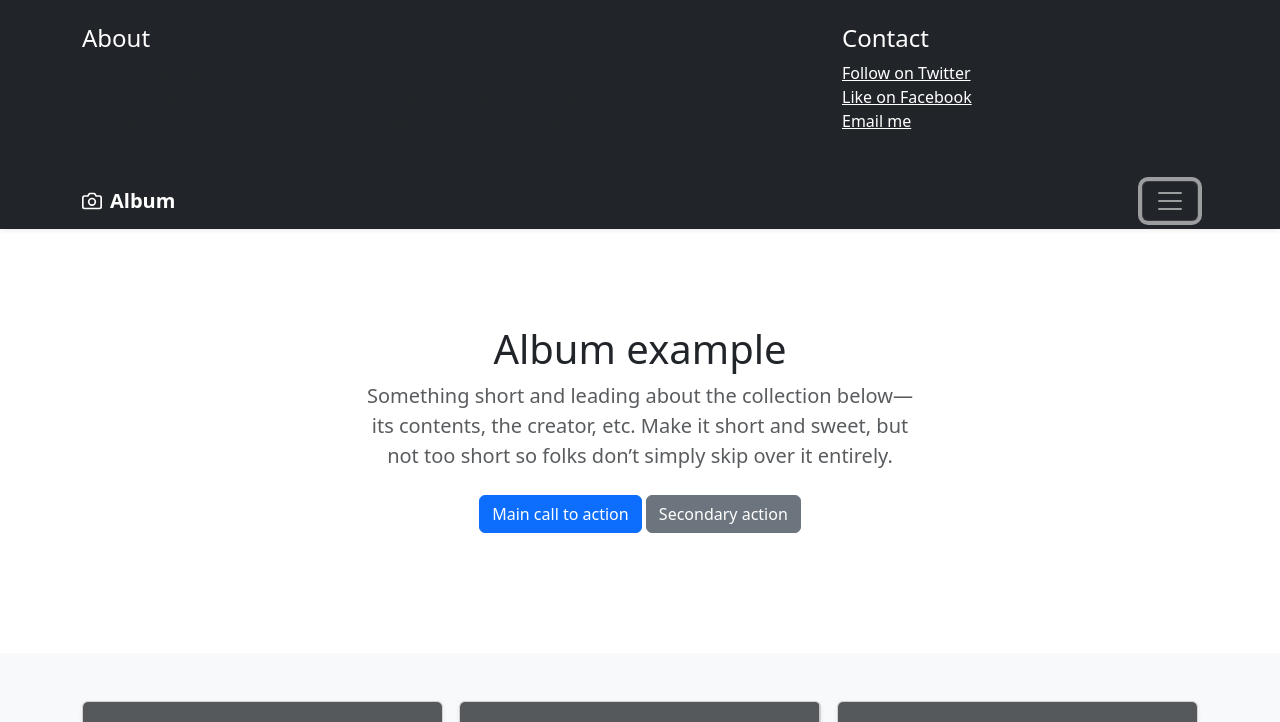
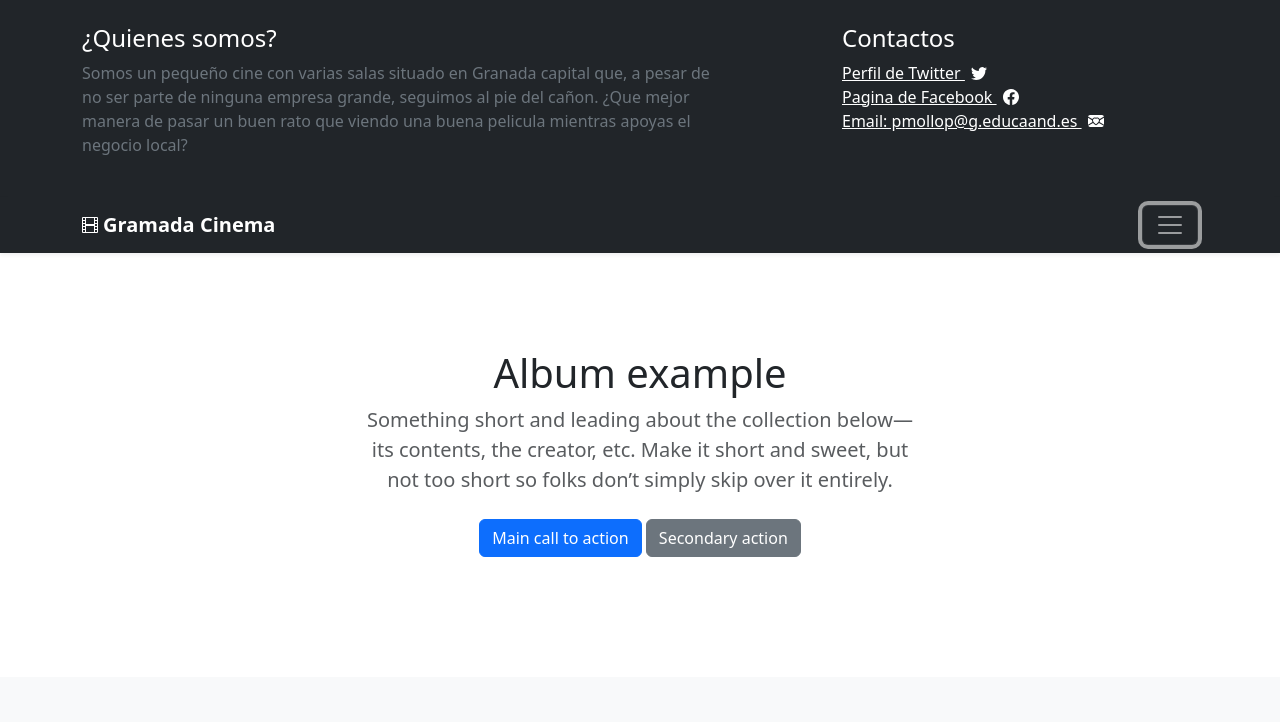
Before and after one commit to firex20/PaginaWebServicios, a website: page index.html in a window 1280 px wide. Both pictures are taken after a click on the button "Toggle navigation". Shown: the top 722 px of the page. Drawn offline with Linux system fonts and the light colour scheme.

Commit message:
navbar personalizada

```diff
--- a/css/index.css
+++ b/css/index.css
@@ -1,4 +1,5 @@
-.bd-placeholder-img {
+/* CSS del template original */
+  .bd-placeholder-img {
     font-size: 1.125rem;
     text-anchor: middle;
     -webkit-user-select: none;
@@ -48,3 +49,16 @@
     white-space: nowrap;
     -webkit-overflow-scrolling: touch;
   }
+
+/* CSS personalizado */
+  .gray-text {
+    color: gray;
+  }
+
+  .link-icon {
+    margin-left: 6px;
+  }
+
+  #nav-icon {
+    margin-right: 5px;
+  }
--- a/index.html
+++ b/index.html
@@ -30,20 +30,37 @@
     <div class="container">
       <div class="row">
         <div class="col-sm-8 col-md-7 py-4">
-          <h4 class="text-white">About</h4>
-          <p class="text-muted">
-            Add some information about the album
-            below, the author, or any other background context. Make it a few
-            sentences long so folks can pick up some informative tidbits. Then, link
-            them off to some social networking sites or contact information.
+          <h4 class="text-white">¿Quienes somos?</h4>
+          <p class="text-secondary">
+            Somos un pequeño cine con varias salas situado en Granada capital que, a pesar de no ser parte de ninguna empresa grande, seguimos al pie del cañon.
+            ¿Que mejor manera de pasar un buen rato que viendo una buena pelicula mientras apoyas el negocio local?
           </p>
         </div>
         <div class="col-sm-4 offset-md-1 py-4">
-          <h4 class="text-white">Contact</h4>
+          <h4 class="text-white">Contactos</h4>
           <ul class="list-unstyled">
-            <li><a href="#" class="text-white">Follow on Twitter</a></li>
-            <li><a href="#" class="text-white">Like on Facebook</a></li>
-            <li><a href="#" class="text-white">Email me</a></li>
+            <li>
+              <a href="https://www.youtube.com/watch?v=dQw4w9WgXcQ" target="_blank" class="text-white">Perfil de Twitter
+                <svg xmlns="http://www.w3.org/2000/svg" width="16" height="16" fill="currentColor" class="bi bi-twitter link-icon" viewBox="0 0 16 16">
+                <path d="M5.026 15c6.038 0 9.341-5.003 9.341-9.334 0-.14 0-.282-.006-.422A6.685 6.685 0 0 0 16 3.542a6.658 6.658 0 0 1-1.889.518 3.301 3.301 0 0 0 1.447-1.817 6.533 6.533 0 0 1-2.087.793A3.286 3.286 0 0 0 7.875 6.03a9.325 9.325 0 0 1-6.767-3.429 3.289 3.289 0 0 0 1.018 4.382A3.323 3.323 0 0 1 .64 6.575v.045a3.288 3.288 0 0 0 2.632 3.218 3.203 3.203 0 0 1-.865.115 3.23 3.23 0 0 1-.614-.057 3.283 3.283 0 0 0 3.067 2.277A6.588 6.588 0 0 1 .78 13.58a6.32 6.32 0 0 1-.78-.045A9.344 9.344 0 0 0 5.026 15z"/>
+                </svg>
+              </a>
+            </li>
+            <li>
+              <a href="https://www.youtube.com/watch?v=dQw4w9WgXcQ" target="_blank" class="text-white">Pagina de Facebook
+                <svg xmlns="http://www.w3.org/2000/svg" width="16" height="16" fill="currentColor" class="bi bi-facebook link-icon" viewBox="0 0 16 16">
+                  <path d="M16 8.049c0-4.446-3.582-8.05-8-8.05C3.58 0-.002 3.603-.002 8.05c0 4.017 2.926 7.347 6.75 7.951v-5.625h-2.03V8.05H6.75V6.275c0-2.017 1.195-3.131 3.022-3.131.876 0 1.791.157 1.791.157v1.98h-1.009c-.993 0-1.303.621-1.303 1.258v1.51h2.218l-.354 2.326H9.25V16c3.824-.604 6.75-3.934 6.75-7.951z"/>
+                </svg>
+              </a>
+            </li>
+            <li>
+              <a href="#" class="text-white">Email: pmollop@g.educaand.es
+                <svg xmlns="http://www.w3.org/2000/svg" width="16" height="16" fill="currentColor" class="bi bi-envelope-heart-fill link-icon" viewBox="0 0 16 16">
+                  <path d="M.05 3.555A2 2 0 0 1 2 2h12a2 2 0 0 1 1.95 1.555l-4.2 2.568a2.785 2.785 0 0 0-.051-.105c-.666-1.3-2.363-1.917-3.699-1.25-1.336-.667-3.033-.05-3.699 1.25l-.05.105L.05 3.555ZM11.584 8.91a4.694 4.694 0 0 1-.073.139L16 11.8V4.697l-4.003 2.447c.027.562-.107 1.163-.413 1.767Zm-4.135 3.05c-1.048-.693-1.84-1.39-2.398-2.082L.19 12.856A2 2 0 0 0 2 14h12a2 2 0 0 0 1.808-1.144L10.95 9.878c-.559.692-1.35 1.389-2.398 2.081L8 12.324l-.551-.365ZM4.416 8.91c-.306-.603-.44-1.204-.413-1.766L0 4.697v7.104l4.49-2.752a4.742 4.742 0 0 1-.074-.138Z"/>
+                  <path d="M8 5.993c1.664-1.711 5.825 1.283 0 5.132-5.825-3.85-1.664-6.843 0-5.132Z"/>
+                </svg>
+              </a>
+            </li>
           </ul>
         </div>
       </div>
@@ -52,8 +69,10 @@
   <div class="navbar navbar-dark bg-dark shadow-sm">
     <div class="container">
       <a href="#" class="navbar-brand d-flex align-items-center">
-        <svg xmlns="http://www.w3.org/2000/svg" width="20" height="20" fill="none" stroke="currentColor" stroke-linecap="round" stroke-linejoin="round" stroke-width="2" aria-hidden="true" class="me-2" viewBox="0 0 24 24"><path d="M23 19a2 2 0 0 1-2 2H3a2 2 0 0 1-2-2V8a2 2 0 0 1 2-2h4l2-3h6l2 3h4a2 2 0 0 1 2 2z"></path><circle cx="12" cy="13" r="4"></circle></svg>
-        <strong>Album</strong>
+        <svg xmlns="http://www.w3.org/2000/svg" width="16" height="16" fill="currentColor" class="bi bi-film" viewBox="0 0 16 16" id="nav-icon">
+          <path d="M0 1a1 1 0 0 1 1-1h14a1 1 0 0 1 1 1v14a1 1 0 0 1-1 1H1a1 1 0 0 1-1-1V1zm4 0v6h8V1H4zm8 8H4v6h8V9zM1 1v2h2V1H1zm2 3H1v2h2V4zM1 7v2h2V7H1zm2 3H1v2h2v-2zm-2 3v2h2v-2H1zM15 1h-2v2h2V1zm-2 3v2h2V4h-2zm2 3h-2v2h2V7zm-2 3v2h2v-2h-2zm2 3h-2v2h2v-2z"/>
+        </svg>
+        <strong>Gramada Cinema</strong>
       </a>
       <button class="navbar-toggler collapsed" type="button" data-bs-toggle="collapse" data-bs-target="#navbarHeader" aria-controls="navbarHeader" aria-expanded="false" aria-label="Toggle navigation">
         <span class="navbar-toggler-icon"></span>
```
Also changed, not shown: README.md, assets/icons/favico.png, assets/icons/old-favico.png (added).
